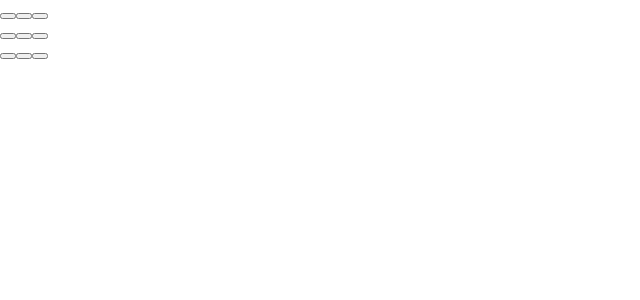
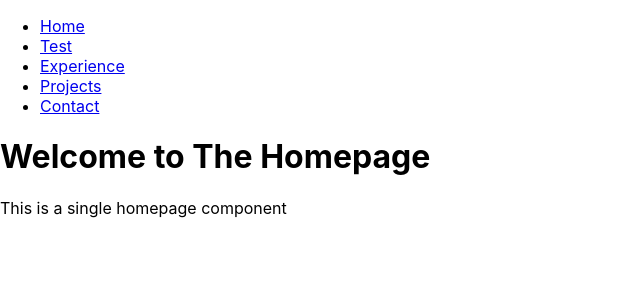
Before and after one commit to afabor/react-router, a React (Create React App) app: page / in a window 1280 px wide. Shown: the top 300 px of the page, without its empty margins (0-640 px from the left). Built offline with nearby package versions, Linux system fonts and the light colour scheme.

Commit message:
router stuff done

```diff
--- a/package.json
+++ b/package.json
@@ -8,11 +8,9 @@
     "@testing-library/user-event": "^13.5.0",
     "react": "^18.2.0",
     "react-dom": "^18.2.0",
+    "react-router-dom": "^6.22.3",
     "react-scripts": "5.0.1",
     "web-vitals": "^2.1.4"
-  },
-  "devDependencies": {
-    " @babel/plugin-proposal-private-property-in-object": ""
   },
   "scripts": {
     "start": "react-scripts start",
--- a/src/App.js
+++ b/src/App.js
@@ -1,13 +1,15 @@
 import "./App.css";
 import MyButton from "./components/MyButton/MyButton.jsx";
-import Profile from "./components/NavBar/Profile.jsx";
+import Profile from "./components/Profile/Profile.jsx";
 import Counter from "./components/Counter/counter.jsx";
 import Board from "./components/TicTacToe/Board.jsx";
+import MyRoutes from "./components/routes/MyRoutes.jsx";
+import Navbar from "./components/routes/Navbar.jsx";
 
 function App() {
   return (
     <>
-      <Board />
+      <MyRoutes />
     </>
   );
 }
--- /dev/null
+++ b/src/components/routes/MyRoutes.jsx
@@ -0,0 +1,23 @@
+import { BrowserRouter as Router, Route, Routes } from "react-router-dom";
+import React from "react";
+import Homepage from "../../pages/homepage.jsx";
+import Test from "../../pages/Test.jsx";
+import Experience from "../../pages/Experience.jsx";
+import Projects from "../../pages/Projects.jsx";
+import Contact from "../../pages/Contact.jsx";
+import Navbar from "./Navbar.jsx";
+
+export default function MyRoutes() {
+  return (
+    <Router>
+      <Navbar />
+      <Routes>
+        <Route path="/" element={<Homepage />} />
+        <Route path="test" element={<Test />} />
+        <Route path="experience" element={<Experience />} />
+        <Route path="projects" element={<Projects />} />
+        <Route path="Contact" element={<Contact />} />
+      </Routes>
+    </Router>
+  );
+}
--- /dev/null
+++ b/src/components/routes/Navbar.jsx
@@ -0,0 +1,26 @@
+import { Link } from "react-router-dom";
+import React from "react";
+
+export default function Navbar() {
+  return (
+    <nav>
+      <ul>
+        <li>
+          <Link to="/">Home</Link>
+        </li>
+        <li>
+          <Link to="test">Test</Link>
+        </li>
+        <li>
+          <Link to="experience">Experience</Link>
+        </li>
+        <li>
+          <Link to="projects">Projects</Link>
+        </li>
+        <li>
+          <Link to="contact">Contact</Link>
+        </li>
+      </ul>
+    </nav>
+  );
+}
--- /dev/null
+++ b/src/pages/Contact.jsx
@@ -0,0 +1,9 @@
+import React from "react";
+
+export default function Contact() {
+  return (
+    <>
+      <h1>Get in Touch</h1>
+    </>
+  );
+}
--- /dev/null
+++ b/src/pages/Experience.jsx
@@ -0,0 +1,9 @@
+import React from "react";
+
+export default function Experience() {
+  return (
+    <>
+      <h1>This is the Experience Page</h1>
+    </>
+  );
+}
--- /dev/null
+++ b/src/pages/Projects.jsx
@@ -0,0 +1,9 @@
+import React from "react";
+
+export default function Projects() {
+  return (
+    <>
+      <h1>These are projects I have completed</h1>
+    </>
+  );
+}
--- /dev/null
+++ b/src/pages/Test.jsx
@@ -0,0 +1,10 @@
+import React from "react";
+
+export default function Test() {
+  return (
+    <>
+      <h1>This is the Test Page</h1>
+      <p>This is a test for React Router</p>
+    </>
+  );
+}
--- /dev/null
+++ b/src/pages/homepage.jsx
@@ -0,0 +1,10 @@
+import React from "react";
+
+export default function Homepage() {
+  return (
+    <>
+      <h1>Welcome to The Homepage</h1>
+      <p>This is a single homepage component</p>
+    </>
+  );
+}
```
Also changed, not shown: src/components/Profile/Profile.css (renamed from src/components/NavBar/Profile.css), src/components/Profile/Profile.jsx (renamed from src/components/NavBar/Profile.jsx), 1 other file (tests, documents, lock files or other folders).
